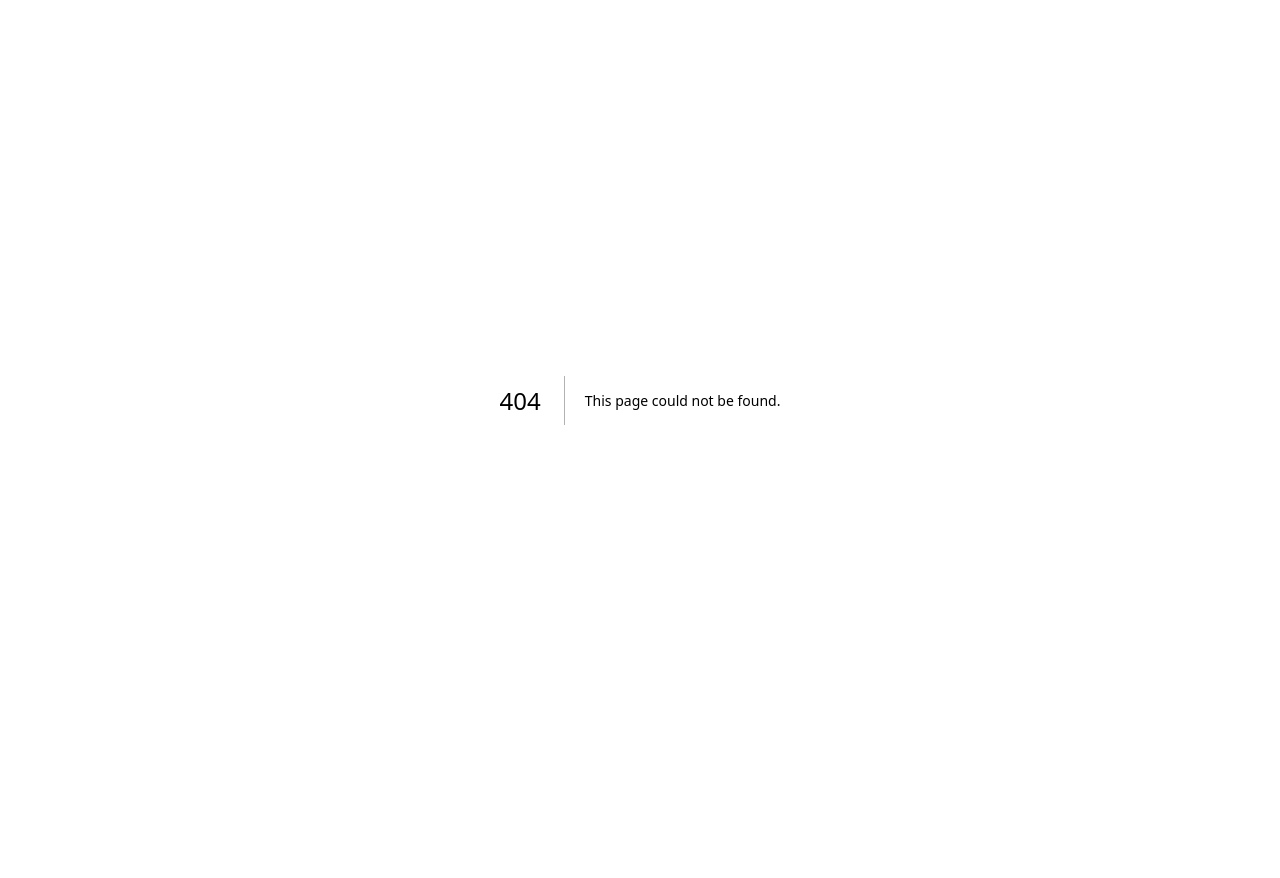
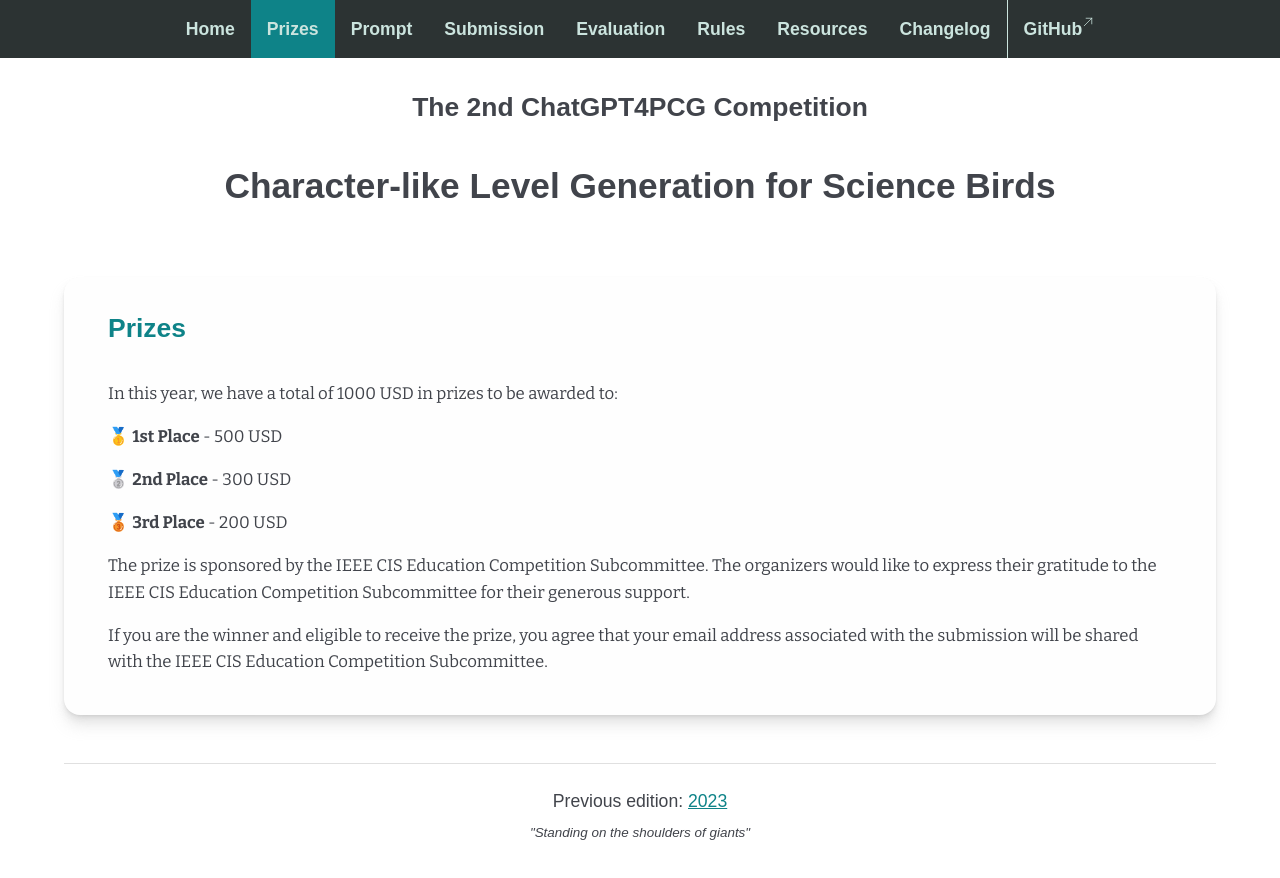
Before and after one commit to chatgpt4pcg/chatgpt4pcg.github.io, a Next.js app: page /prizes in a window 1280 px wide. Before the commit this address had no page. Shown: the top 878 px of the page. Before the commit the page ends 800 px from the top, so only its background shows below. Built offline with nearby package versions, Linux system fonts and the light colour scheme.

Commit message:
chore: update prize page

```diff
--- a/components/ui/NavBar/NavBar.tsx
+++ b/components/ui/NavBar/NavBar.tsx
@@ -64,6 +64,13 @@ export default function NavBar() {
 					</li>
 					<li
 						className={`${styles.navItem} ${
+							router.pathname == '/prizes' ? styles.active : ''
+						}`}
+					>
+						<Link href='/prizes'>Prizes</Link>
+					</li>
+					<li
+						className={`${styles.navItem} ${
 							router.pathname == '/prompt' ? styles.active : ''
 						}`}
 					>
--- /dev/null
+++ b/pages/prizes.tsx
@@ -0,0 +1,44 @@
+import PageLayout from '@/components/ui/PageLayout/PageLayout';
+import PageMeta from '@/components/content/PageMeta';
+import PageTitle from '@/components/content/PageTitle';
+import Paragraph from '@/components/ui/Paragraph/Paragraph';
+import Section from '@/components/ui/Section/Section';
+import SectionHeader from '@/components/ui/SectionHeader/SectionHeader';
+
+export default function PrizePage() {
+	return (
+		<>
+			<PageMeta pageTitle='Prizes' />
+			<PageLayout>
+				<PageTitle />
+				<Section>
+					<SectionHeader>Prizes</SectionHeader>
+					<Paragraph>
+						In this year, we have a total of 1000 USD in prizes to be awarded
+						to:
+					</Paragraph>
+					<Paragraph>
+						🥇 <strong>1st Place</strong> - 500 USD
+					</Paragraph>
+					<Paragraph>
+						🥈 <strong>2nd Place</strong> - 300 USD
+					</Paragraph>
+					<Paragraph>
+						🥉 <strong>3rd Place</strong> - 200 USD
+					</Paragraph>
+					<Paragraph>
+						The prize is sponsored by the IEEE CIS Education Competition
+						Subcommittee. The organizers would like to express their gratitude
+						to the IEEE CIS Education Competition Subcommittee for their
+						generous support.
+					</Paragraph>
+					<Paragraph>
+						If you are the winner and eligible to receive the prize, you agree
+						that your email address associated with the submission will be
+						shared with the IEEE CIS Education Competition Subcommittee.
+					</Paragraph>
+				</Section>
+			</PageLayout>
+		</>
+	);
+}
```
Also changed, not shown: pages/index.tsx (+11 -0 lines).
